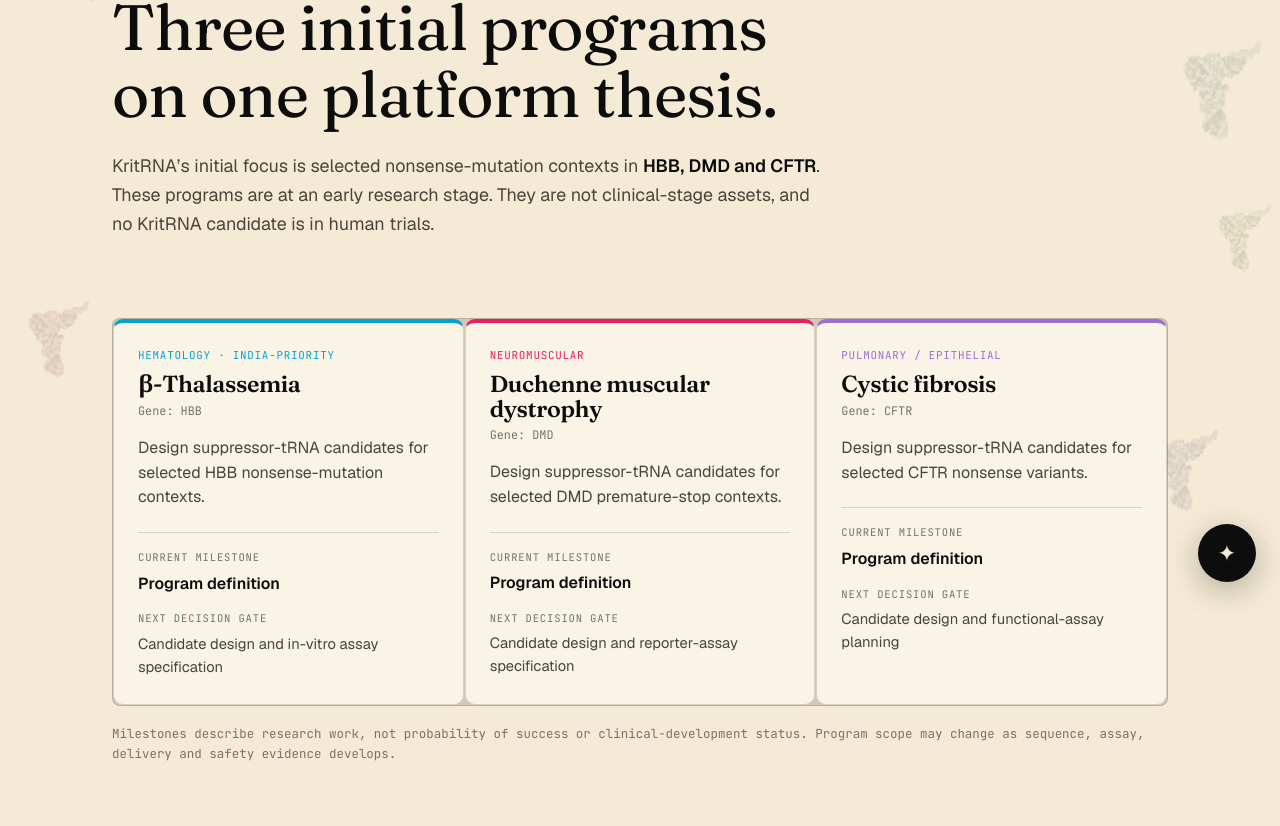
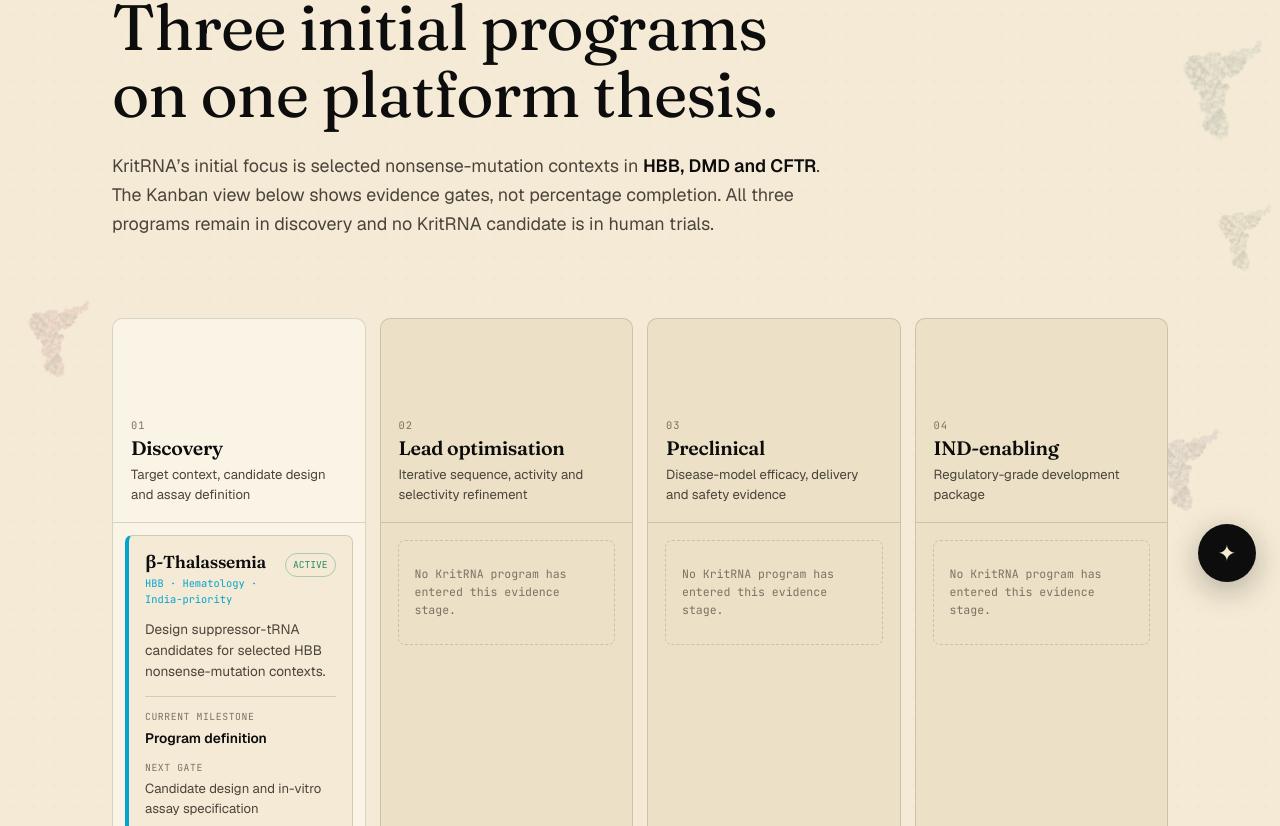
Before and after one commit to transloka786/trasnloka-website, a Next.js app: page /pipeline in a window 1280 px wide. Shown: the part 194-1020 px from the top of the page. Built offline with nearby package versions, Linux system fonts and the light colour scheme.

Commit message:
Restore evidence-gated Kanban pipeline

```diff
--- a/src/app/pipeline/page.tsx
+++ b/src/app/pipeline/page.tsx
@@ -4,8 +4,15 @@ import { PROGRAMS, REACH } from '@/lib/content';
 
 export const metadata: Metadata = {
   title: 'Research Programs',
-  description: 'KritRNA’s initial research focus: selected nonsense-mutation contexts in HBB, DMD and CFTR, supported by one programmable suppressor-tRNA platform thesis.',
+  description: 'KritRNA’s initial research focus: selected nonsense-mutation contexts in HBB, DMD and CFTR, displayed through evidence-gated research stages.',
 };
+
+const STAGES = [
+  { name: 'Discovery', note: 'Target context, candidate design and assay definition' },
+  { name: 'Lead optimisation', note: 'Iterative sequence, activity and selectivity refinement' },
+  { name: 'Preclinical', note: 'Disease-model efficacy, delivery and safety evidence' },
+  { name: 'IND-enabling', note: 'Regulatory-grade development package' },
+];
 
 export default function PipelinePage() {
   return (
@@ -14,33 +21,54 @@ export default function PipelinePage() {
         <div className="wrap">
           <Reveal><div className="eyebrow" style={{ marginBottom: 22 }}>Research programs</div></Reveal>
           <Reveal delay={0.05}><h1 className="h1" style={{ fontSize: 'clamp(2.2rem,5.5vw,4rem)' }}>Three initial programs<br />on one platform thesis.</h1></Reveal>
-          <Reveal delay={0.1}><p className="lead" style={{ marginTop: 24 }}>KritRNA’s initial focus is selected nonsense-mutation contexts in <strong>HBB, DMD and CFTR</strong>. These programs are at an early research stage. They are not clinical-stage assets, and no KritRNA candidate is in human trials.</p></Reveal>
+          <Reveal delay={0.1}><p className="lead" style={{ marginTop: 24 }}>KritRNA’s initial focus is selected nonsense-mutation contexts in <strong>HBB, DMD and CFTR</strong>. The Kanban view below shows evidence gates, not percentage completion. All three programs remain in discovery and no KritRNA candidate is in human trials.</p></Reveal>
         </div>
       </section>
 
       <section style={{ paddingTop: 0, borderTop: 'none' }}>
         <div className="wrap">
-          <div className="grid cols-3">
-            {PROGRAMS.map((program, i) => (
-              <Reveal key={program.name} delay={i * 0.06}>
-                <article style={{ height: '100%', border: '1px solid var(--rule)', borderTop: `4px solid ${program.accent}`, borderRadius: 10, background: 'var(--paper)', padding: '24px 24px 26px' }}>
-                  <div style={{ fontFamily: 'var(--mono)', fontSize: '.68rem', color: program.accent, letterSpacing: '.07em', textTransform: 'uppercase' }}>{program.area}</div>
-                  <h2 style={{ fontFamily: 'var(--serif)', fontSize: '1.45rem', marginTop: 8 }}>{program.name}</h2>
-                  <div style={{ fontFamily: 'var(--mono)', fontSize: '.74rem', color: 'var(--ink-mute)', marginTop: 5 }}>Gene: {program.gene}</div>
-                  <p style={{ color: 'var(--ink-soft)', marginTop: 16 }}>{program.goal}</p>
-                  <div style={{ marginTop: 22, paddingTop: 16, borderTop: '1px solid var(--rule)' }}>
-                    <div style={{ fontFamily: 'var(--mono)', fontSize: '.66rem', letterSpacing: '.08em', textTransform: 'uppercase', color: 'var(--ink-mute)' }}>Current milestone</div>
-                    <div style={{ marginTop: 6, fontWeight: 600 }}>{program.stage}</div>
-                  </div>
-                  <div style={{ marginTop: 14 }}>
-                    <div style={{ fontFamily: 'var(--mono)', fontSize: '.66rem', letterSpacing: '.08em', textTransform: 'uppercase', color: 'var(--ink-mute)' }}>Next decision gate</div>
-                    <div style={{ marginTop: 6, color: 'var(--ink-soft)', fontSize: '.92rem' }}>{program.next}</div>
-                  </div>
-                </article>
-              </Reveal>
-            ))}
+          <div style={{ overflowX: 'auto', paddingBottom: 10 }}>
+            <div style={{ display: 'grid', gridTemplateColumns: 'repeat(4, minmax(235px, 1fr))', gap: 14, minWidth: 1000 }}>
+              {STAGES.map((stage, stageIndex) => (
+                <Reveal key={stage.name} delay={stageIndex * 0.05}>
+                  <section style={{ height: '100%', border: '1px solid var(--rule)', borderRadius: 10, background: stageIndex === 0 ? 'var(--paper)' : 'var(--cream-deep)', overflow: 'hidden' }}>
+                    <header style={{ padding: '18px 18px 16px', borderBottom: '1px solid var(--rule)', minHeight: 112 }}>
+                      <div style={{ fontFamily: 'var(--mono)', fontSize: '.65rem', color: 'var(--ink-mute)', letterSpacing: '.09em' }}>0{stageIndex + 1}</div>
+                      <h2 style={{ fontFamily: 'var(--serif)', fontSize: '1.22rem', marginTop: 5 }}>{stage.name}</h2>
+                      <p style={{ color: 'var(--ink-soft)', fontSize: '.82rem', marginTop: 6 }}>{stage.note}</p>
+                    </header>
+                    <div style={{ padding: 12, display: 'flex', flexDirection: 'column', gap: 12, minHeight: 420 }}>
+                      {stageIndex === 0 ? PROGRAMS.map((program) => (
+                        <article key={program.name} style={{ border: '1px solid var(--rule)', borderLeft: `4px solid ${program.accent}`, borderRadius: 7, background: 'var(--cream)', padding: '17px 16px' }}>
+                          <div style={{ display: 'flex', justifyContent: 'space-between', gap: 10, alignItems: 'start' }}>
+                            <div>
+                              <h3 style={{ fontFamily: 'var(--serif)', fontSize: '1.08rem' }}>{program.name}</h3>
+                              <div style={{ fontFamily: 'var(--mono)', fontSize: '.65rem', color: program.accent, marginTop: 4 }}>{program.gene} · {program.area}</div>
+                            </div>
+                            <span style={{ fontFamily: 'var(--mono)', fontSize: '.6rem', color: 'var(--forest)', border: '1px solid rgba(42,138,106,.35)', borderRadius: 20, padding: '4px 7px', whiteSpace: 'nowrap' }}>ACTIVE</span>
+                          </div>
+                          <p style={{ color: 'var(--ink-soft)', fontSize: '.85rem', marginTop: 12 }}>{program.goal}</p>
+                          <div style={{ marginTop: 14, paddingTop: 12, borderTop: '1px solid var(--rule)' }}>
+                            <div style={{ fontFamily: 'var(--mono)', fontSize: '.61rem', color: 'var(--ink-mute)', letterSpacing: '.06em', textTransform: 'uppercase' }}>Current milestone</div>
+                            <div style={{ fontSize: '.86rem', fontWeight: 600, marginTop: 4 }}>{program.stage}</div>
+                          </div>
+                          <div style={{ marginTop: 10 }}>
+                            <div style={{ fontFamily: 'var(--mono)', fontSize: '.61rem', color: 'var(--ink-mute)', letterSpacing: '.06em', textTransform: 'uppercase' }}>Next gate</div>
+                            <div style={{ color: 'var(--ink-soft)', fontSize: '.82rem', marginTop: 4 }}>{program.next}</div>
+                          </div>
+                        </article>
+                      )) : (
+                        <div style={{ margin: 5, border: '1px dashed var(--rule)', borderRadius: 7, padding: '24px 16px', color: 'var(--ink-mute)', fontFamily: 'var(--mono)', fontSize: '.72rem', lineHeight: 1.6 }}>
+                          No KritRNA program has entered this evidence stage.
+                        </div>
+                      )}
+                    </div>
+                  </section>
+                </Reveal>
+              ))}
+            </div>
           </div>
-          <Reveal><p style={{ marginTop: 18, fontFamily: 'var(--mono)', fontSize: '.78rem', color: 'var(--ink-mute)' }}>Milestones describe research work, not probability of success or clinical-development status. Program scope may change as sequence, assay, delivery and safety evidence develops.</p></Reveal>
+          <Reveal><p style={{ marginTop: 14, fontFamily: 'var(--mono)', fontSize: '.78rem', color: 'var(--ink-mute)' }}>A card moves only when the required experimental evidence exists. Position does not represent probability of success, regulatory status or an available therapy.</p></Reveal>
         </div>
       </section>
 
```
